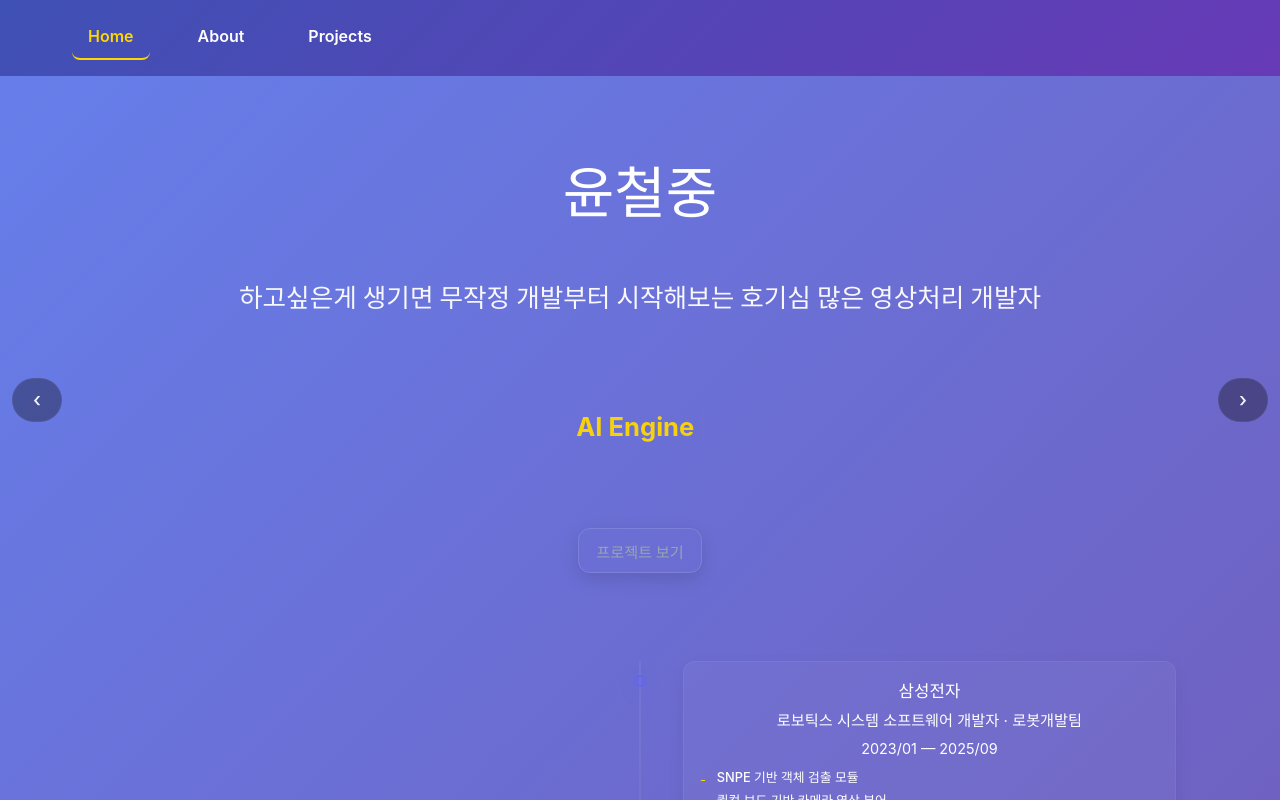
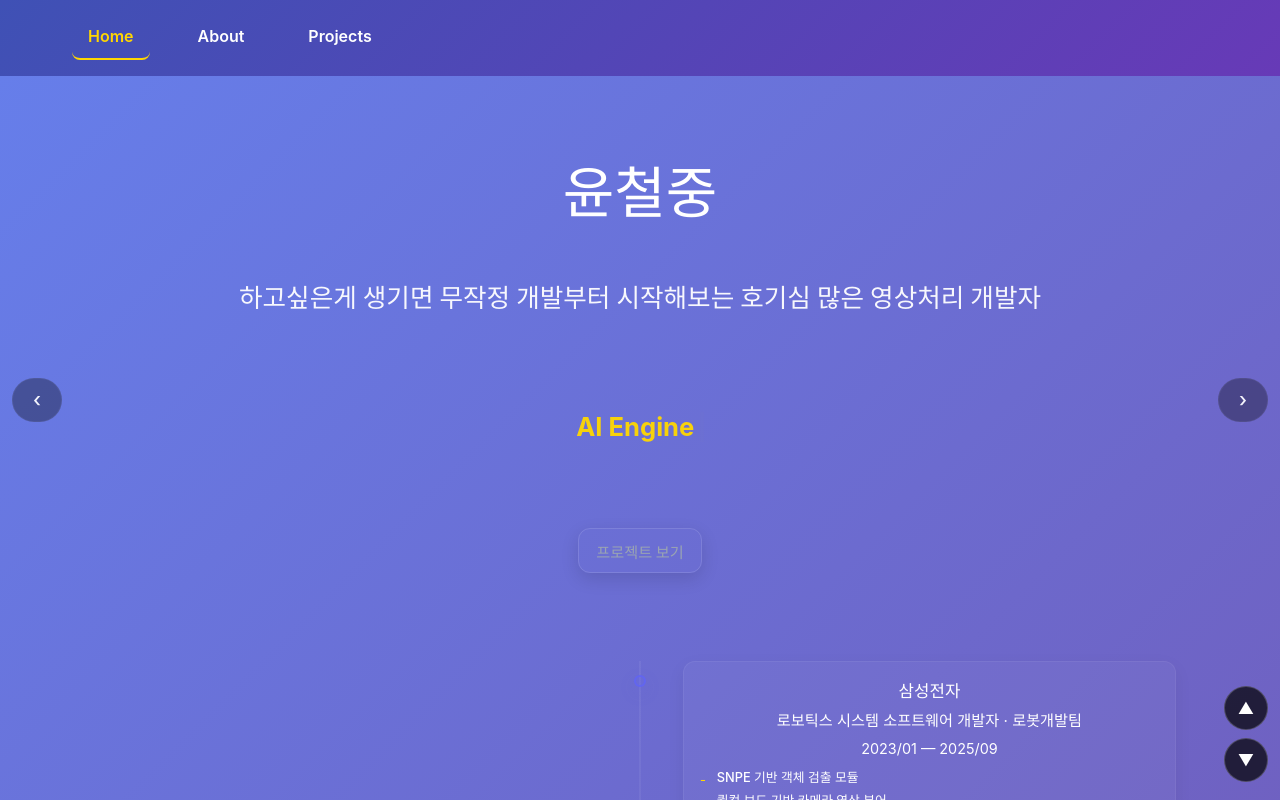
Before and after one commit to maroomir/portfolio, a React (Vite) app: page / in a window 1280 px wide. Built offline with nearby package versions, Linux system fonts and the light colour scheme.

Commit message:
fix: Fix Tap-to-top & floating button

```diff
--- a/src/App.tsx
+++ b/src/App.tsx
@@ -2,7 +2,7 @@ import { BrowserRouter } from 'react-router-dom'
 import { GlobalStyles } from 'styles/globalStyles'
 import Navbar from '@/components/Navbar'
 import AppRoutes from './routes/AppRoutes';
-import ScrollToTop from '@/components/ScrollToTop';
+// import ScrollToTop from '@/components/ScrollToTop'; // ScrollControls가 대체
 import Footer from '@/components/Footer';
 import NavigationController from '@/components/NavigationController';
 import ScrollControls from '@/components/ScrollControls';
@@ -13,12 +13,14 @@ function App() {
   return (
     <BrowserRouter>
       <GlobalStyles />
-      <ScrollToTop />
+      {/* <ScrollToTop /> 제거 */}
       <Navbar />
       <NavigationController />
-      <AppRoutes />
+      <div id="app-scroll-container" style={{ overflowY: 'auto', height: '100vh' }}>
+        <AppRoutes />
+        <Footer />
+      </div>
       <ScrollControls />
-      <Footer />
     </BrowserRouter>
   );
 }
--- a/src/components/Navbar.tsx
+++ b/src/components/Navbar.tsx
@@ -41,7 +41,9 @@ const Inner = styled.div`
   margin: 0 auto;
 `;
 
-const StyledLink = styled(Link)<{ $isActive: boolean }>`
+const StyledLink = styled(Link, {
+  shouldForwardProp: (prop) => prop !== '$isActive'
+})<{ $isActive: boolean }>`
   font-weight: 600;
   color: ${props => props.$isActive ? '#ffd700' : 'white'};
   border-bottom: 2px solid ${props => props.$isActive ? '#ffd700' : 'transparent'};
--- a/src/components/ScrollControls.tsx
+++ b/src/components/ScrollControls.tsx
@@ -1,4 +1,3 @@
-import { useEffect, useState } from "react";
 import styled from "@emotion/styled";
 
 /**
@@ -14,60 +13,69 @@ import styled from "@emotion/styled";
  */
 
 export default function ScrollControls() {
-  const [showTop, setShowTop] = useState(false);
-  const [showBottom, setShowBottom] = useState(true);
+  const toTop = () => {
+    const appScroller = document.getElementById('app-scroll-container');
+    const scroller: any = appScroller || document.documentElement || document.body;
 
-  useEffect(() => {
-    let ticking = false;
-
-    const update = () => {
-      const scrollY = window.scrollY || window.pageYOffset;
-      const height = document.scrollingElement ? document.scrollingElement.scrollHeight : document.body.scrollHeight;
-      const viewport = window.innerHeight;
-      setShowTop(scrollY > 220);
-      setShowBottom(scrollY < Math.max(0, height - viewport - 220));
-      ticking = false;
-    };
-
-    const onScroll = () => {
-      if (!ticking) {
-        window.requestAnimationFrame(update);
-        ticking = true;
+    try {
+      if (window.matchMedia && window.matchMedia("(prefers-reduced-motion: reduce)").matches) {
+        scroller.scrollTo(0, 0);
+      } else {
+        scroller.scrollTo({ top: 0, behavior: "smooth" });
       }
-    };
-
-    window.addEventListener("scroll", onScroll, { passive: true });
-    update();
-    return () => {
-      window.removeEventListener("scroll", onScroll);
-    };
-  }, []);
-
-  const toTop = () => {
-    if (window.matchMedia && window.matchMedia("(prefers-reduced-motion: reduce)").matches) {
-      window.scrollTo(0, 0);
-    } else {
-      window.scrollTo({ top: 0, behavior: "smooth" });
+    } catch (error) {
+      console.error('Scroll to top failed:', error);
+      try { scroller.scrollTop = 0; } catch {} // fallback
     }
   };
 
   const toBottom = () => {
-    const height = document.scrollingElement ? document.scrollingElement.scrollHeight : document.body.scrollHeight;
-    if (window.matchMedia && window.matchMedia("(prefers-reduced-motion: reduce)").matches) {
-      window.scrollTo(0, height);
-    } else {
-      window.scrollTo({ top: height, behavior: "smooth" });
+    const appScroller = document.getElementById('app-scroll-container');
+    const scroller: any = appScroller || document.documentElement || document.body;
+
+    const documentHeight = Math.max(
+      scroller.scrollHeight, // 스크롤러의 실제 높이 사용
+      document.body.scrollHeight,
+      document.body.offsetHeight,
+      document.documentElement.clientHeight,
+      document.documentElement.scrollHeight,
+      document.documentElement.offsetHeight
+    );
+
+    try {
+      if (window.matchMedia && window.matchMedia("(prefers-reduced-motion: reduce)").matches) {
+        scroller.scrollTo(0, documentHeight);
+      } else {
+        scroller.scrollTo({ top: documentHeight, behavior: "smooth" });
+      }
+    } catch (error) {
+      console.error(`Scroll to bottom failed on ${scroller.tagName || scroller.id}:`, error);
+      try { scroller.scrollTop = documentHeight; } catch {} // fallback
     }
   };
 
+
   return (
     <>
-      <TopTapArea role="button" aria-label="스크롤 상단으로 이동" onClick={toTop} />
+      <TopTapArea
+        role="button"
+        aria-label="스크롤 상단으로 이동"
+        onClick={toTop}
+        onTouchStart={toTop}
+      />
       <FloatingGroup>
-        <FloatingButton aria-label="페이지 상단으로 이동" onClick={toTop} $visible={showTop}>
+        <FloatingButton
+          aria-label="페이지 상단으로 이동"
+          onClick={toTop}
+          onTouchStart={toTop}
+        >
           ▲
         </FloatingButton>
-        <FloatingButton aria-label="페이지 하단으로 이동" onClick={toBottom} $visible={showBottom}>
+        <FloatingButton
+          aria-label="페이지 하단으로 이동"
+          onClick={toBottom}
+          onTouchStart={toBottom}
+        >
           ▼
         </FloatingButton>
       </FloatingGroup>
@@ -82,13 +90,16 @@ const TopTapArea = styled.div`
   top: 0;
   left: 0;
   right: 0;
-  height: 44px;
+  height: 60px; /* 모바일 화면 상단 영역만 탭-투-톱 작동 */
   /* only active on small screens */
   display: none;
   @media (max-width: 900px) {
     display: block;
-    z-index: 9998;
-    background: transparent;
+    z-index: 10002;
+    background: rgba(0, 0, 0, 0.01); /* 투명하지만 디버깅에 용이한 미세한 배경 */
+    cursor: pointer;
+    -webkit-tap-highlight-color: transparent;
+    pointer-events: auto;
   }
 `;
 
@@ -99,34 +110,47 @@ const FloatingGroup = styled.div`
   display: flex;
   flex-direction: column;
   gap: 0.5rem;
-  z-index: 9999;
+  z-index: 10003;
+  /* pointer-events: none; 제거 */
+
+  > * {
+    pointer-events: auto;
+  }
 `;
 
-const FloatingButton = styled.button<{ $visible?: boolean }>`
+const FloatingButton = styled.button`
   width: 44px;
   height: 44px;
   border-radius: 999px;
-  background: rgba(0, 0, 0, 0.36);
+  background: rgba(0, 0, 0, 0.7);
   color: white;
-  border: 1px solid rgba(255, 255, 255, 0.06);
+  border: 1px solid rgba(255, 255, 255, 0.2);
   display: inline-flex;
   align-items: center;
   justify-content: center;
   font-size: 1rem;
   cursor: pointer;
-  opacity: ${(p) => (p.$visible ? 0.96 : 0)};
+  opacity: 1; /* Always visible */
   transform: translateY(0);
   transition: opacity 180ms ease, transform 180ms ease;
-  pointer-events: ${(p) => (p.$visible ? "auto" : "none")};
+  pointer-events: auto;
+  -webkit-tap-highlight-color: transparent;
+  touch-action: manipulation;
 
   &:hover {
     transform: translateY(-2px);
-    background: rgba(0, 0, 0, 0.48);
+    background: rgba(0, 0, 0, 0.8);
+  }
+
+  &:active {
+    transform: translateY(0);
+    background: rgba(0, 0, 0, 0.9);
   }
 
   @media (max-width: 900px) {
     /* slightly smaller on mobile */
     width: 40px;
     height: 40px;
+    background: rgba(0, 0, 0, 0.8);
   }
 `;
--- a/src/styles/globalStyles.tsx
+++ b/src/styles/globalStyles.tsx
@@ -27,6 +27,7 @@ const globalStyles = css`
     width: 100%;
     height: 100%;
     overflow-x: hidden;
+    overflow-y: auto;
     -webkit-font-smoothing: antialiased;
     -moz-osx-font-smoothing: grayscale;
   }
```
